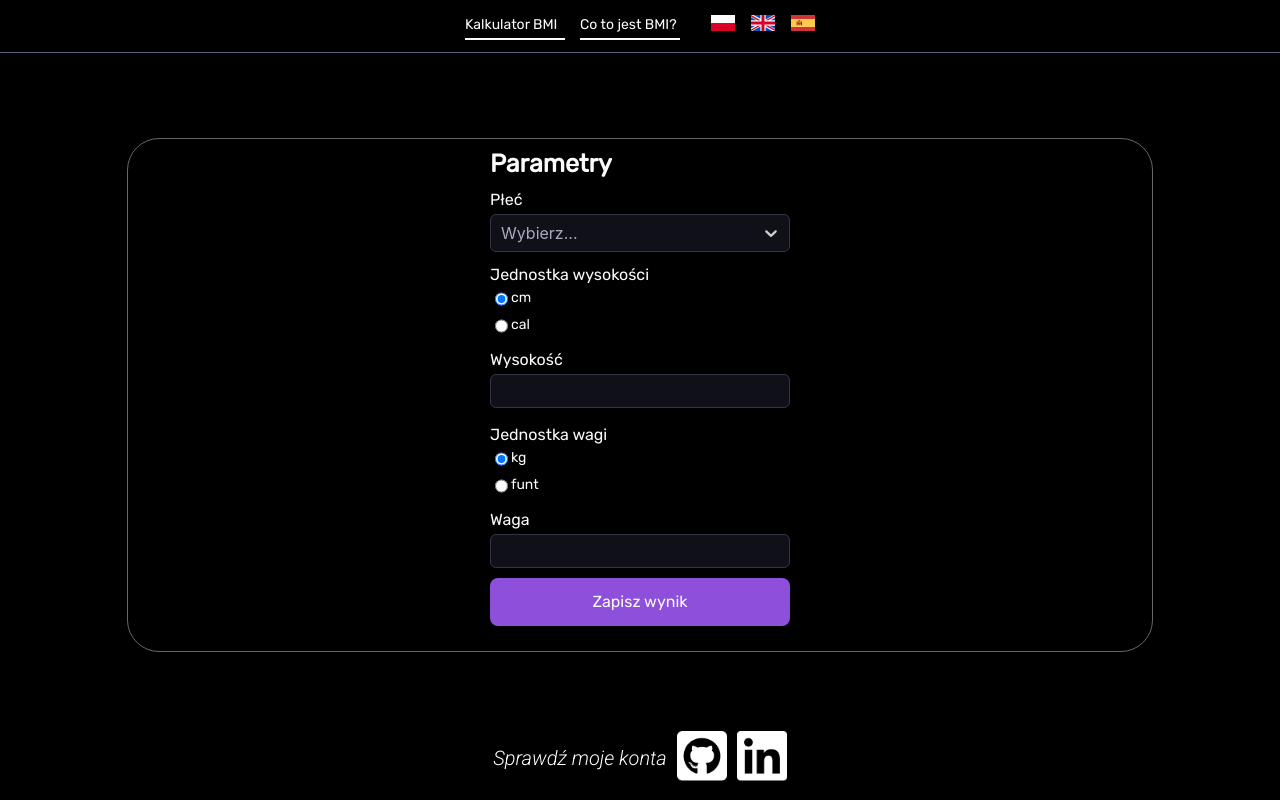
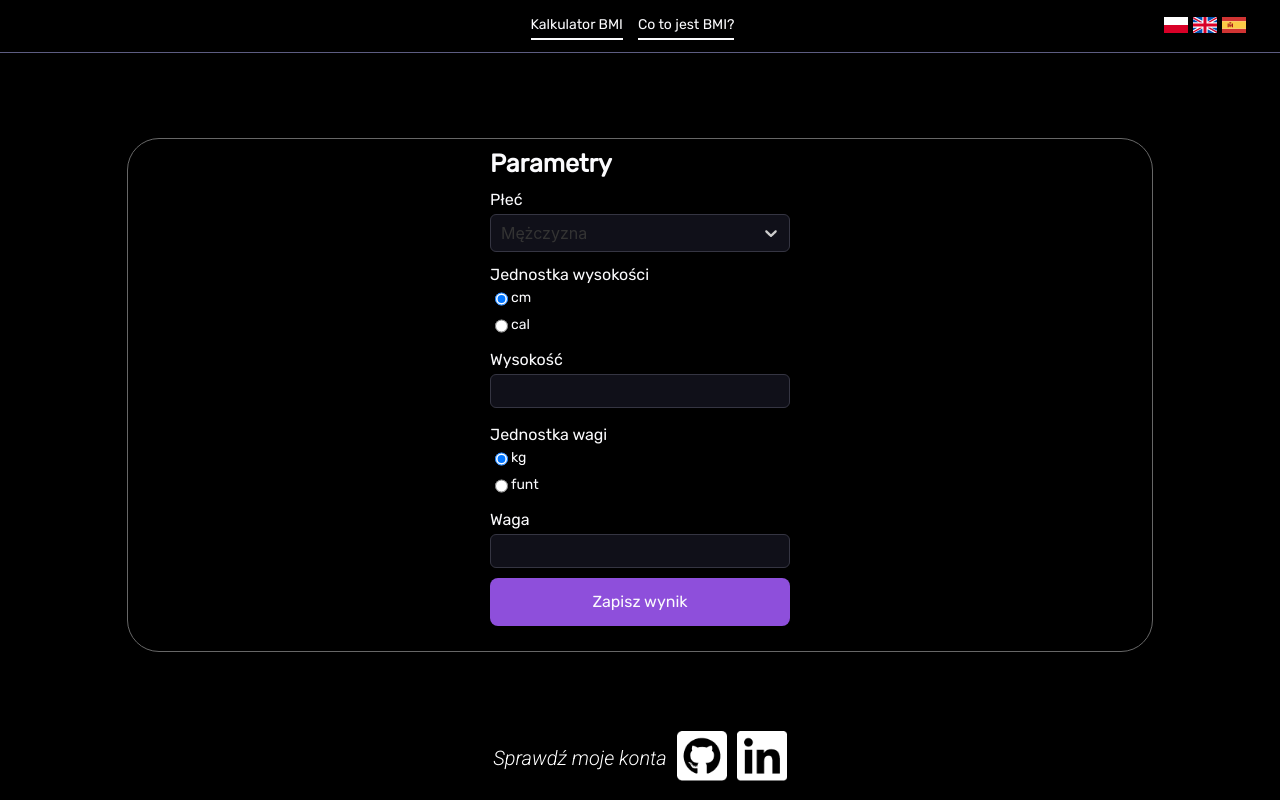
Before and after one commit to WeronikaCzepiela/bmi-calculator, a React (Create React App) app: page / in a window 1280 px wide. Built offline with nearby package versions, Linux system fonts and the light colour scheme.

Commit message:
Add layout of language pickers

```diff
--- a/src/components/DataAndResult/Data/Data.jsx
+++ b/src/components/DataAndResult/Data/Data.jsx
@@ -20,7 +20,7 @@ export const Data = ({ setNewMeasurementsHistory }) => {
   } = useForm({
     mode: 'onChange',
     defaultValues: {
-      sex: '',
+      sex: 'male',
       height_unit: 'cm',
       height: '',
       weight_unit: 'kg',
--- a/src/components/Header/Header.jsx
+++ b/src/components/Header/Header.jsx
@@ -24,7 +24,9 @@ export const Header = () => {
           </Link>
         </div>
       </nav>
-      <LanguagePicker />
+      <div className={'flags_picker'}>
+        <LanguagePicker />
+      </div>
     </div>
   )
 }
--- a/src/components/Header/Header.scss
+++ b/src/components/Header/Header.scss
@@ -8,6 +8,7 @@
 .header {
   width: 100%;
   display: flex;
+  flex-direction: row;
   gap: 15px;
   justify-content: center;
   border-bottom-color: #21212E;
@@ -22,7 +23,7 @@
 }
 
  .line {
-   width: 100px;
+   width: 100%;
    height: 2px;
    background-color: #FBFBFD;
  }
@@ -38,3 +39,7 @@
 .link {
   text-decoration: none;
 }
+
+.flags_picker {
+  align-items: center;
+}
--- a/src/components/LanguagePicker/LanguagePicker.jsx
+++ b/src/components/LanguagePicker/LanguagePicker.jsx
@@ -3,12 +3,13 @@ import PL from '../../assets/flags/PL.svg'
 import GB from '../../assets/flags/GB.svg'
 import ES from '../../assets/flags/ES.svg'
 import i18n from 'i18next'
+import { useWindowDimensions } from '../../utils/hookers/useWindowDimensions'
 
 export const LanguagePicker = () => {
   const onChangeLanguage = (lng) => {
     i18n.changeLanguage(lng)
   }
-
+  const { width } = useWindowDimensions()
   const languages = [
     { icon: PL, name: 'pl' },
     { icon: GB, name: 'en' },
@@ -16,7 +17,7 @@ export const LanguagePicker = () => {
   ]
 
   return (
-    <div>
+    <div className={`flags ${width > 600 && 'flags-desktop'}`}>
       {languages.map(({ icon, name }) => (
         <img key={name} src={icon} onClick={() => onChangeLanguage(name)} />
       ))}
--- a/src/components/LanguagePicker/LanguagePicker.scss
+++ b/src/components/LanguagePicker/LanguagePicker.scss
@@ -0,0 +1,20 @@
+.flags {
+  display: flex;
+  flex-direction: row;
+  gap: 5px;
+  width: 50px;
+
+ img {
+   cursor: pointer;
+   margin: 0;
+ }
+
+  &-desktop {
+    top: 0;
+    justify-content: center;
+    align-items: center;
+    position: absolute;
+    right: 50px;
+    height: 50px;
+  }
+}
```
